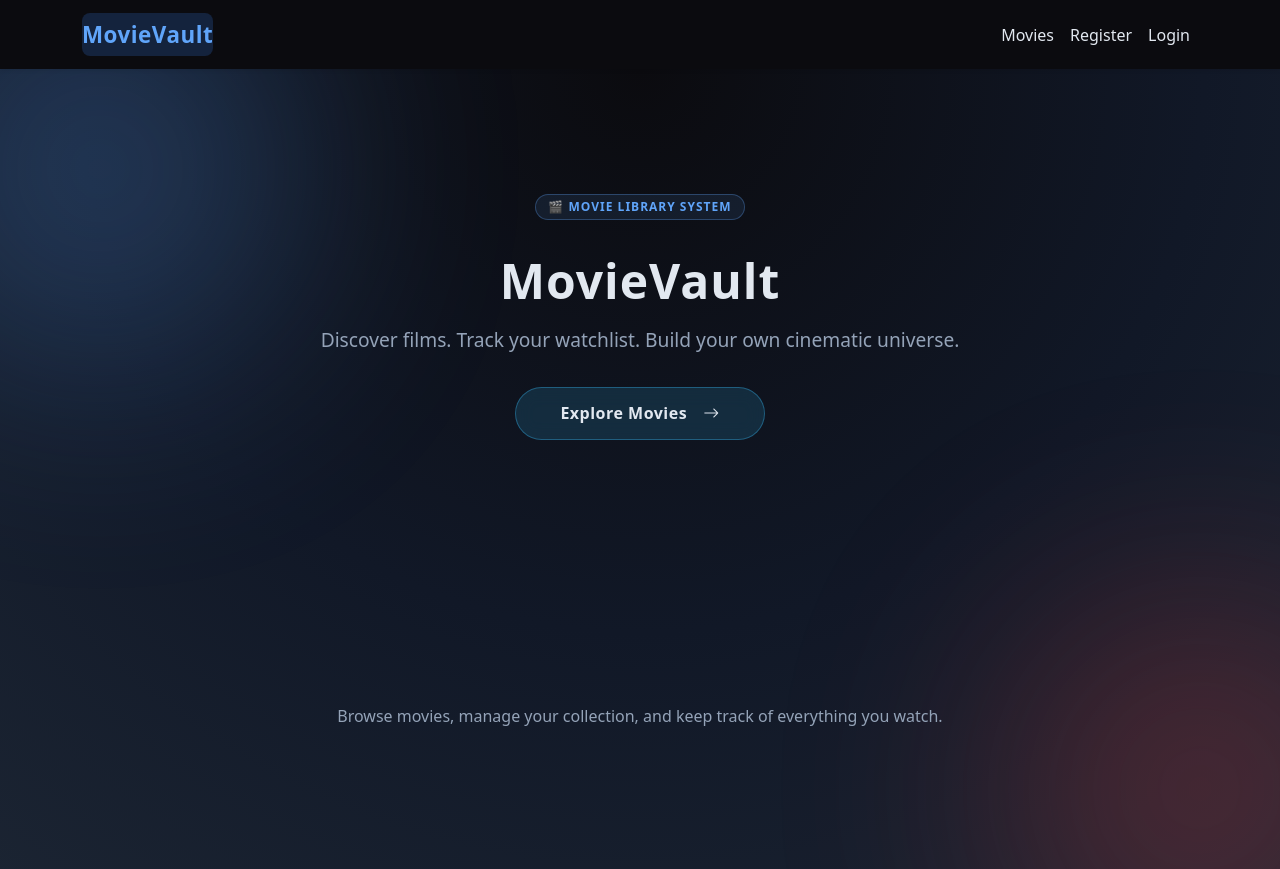
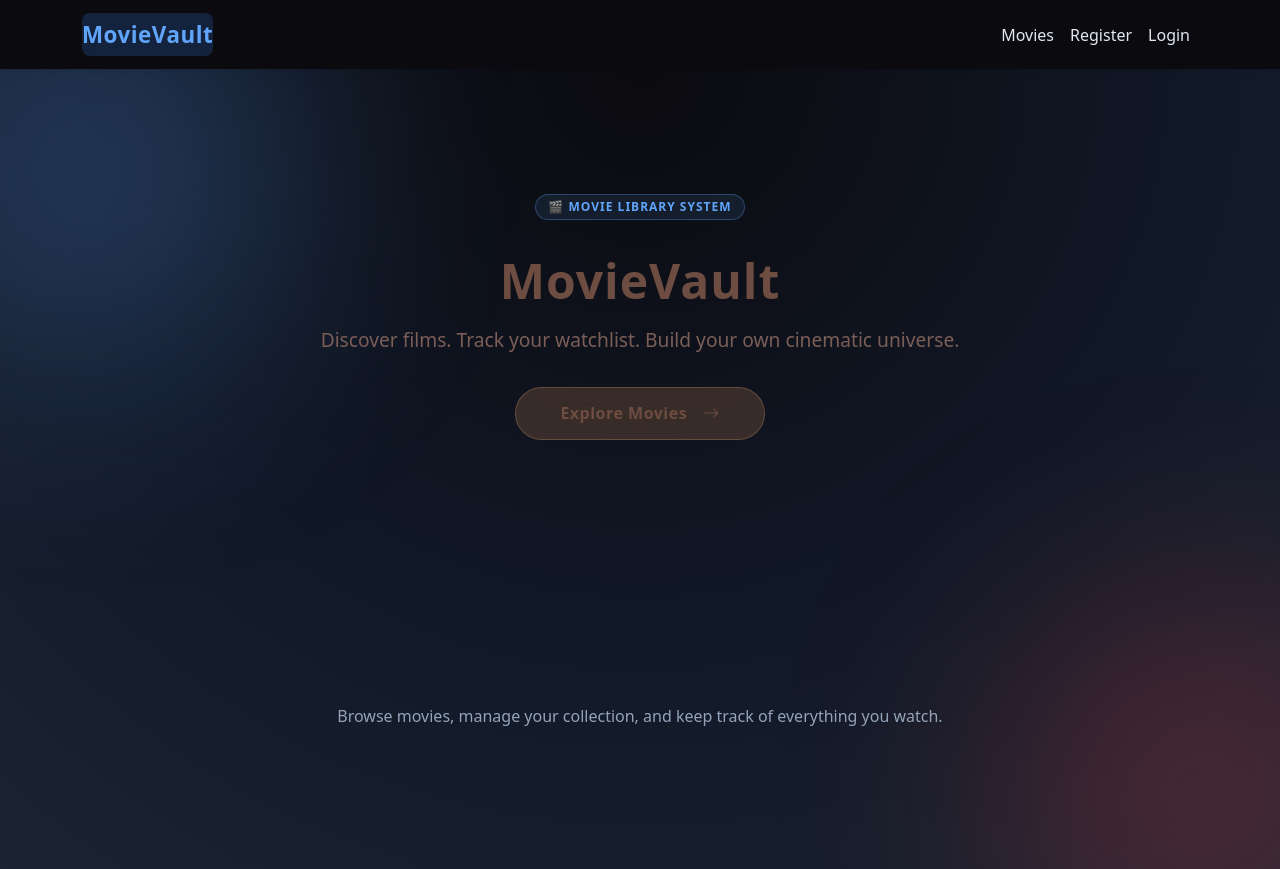
Before and after one commit to Reyuken/BlogAppClient-unabia, a Vue app: page /#/ in a window 1280 px wide. Built offline with nearby package versions, Linux system fonts and the light colour scheme; no server answers.

Commit message:
style: update colors and styles for banner component

```diff
--- a/src/components/BannerComponent.vue
+++ b/src/components/BannerComponent.vue
@@ -56,14 +56,14 @@ export default {
 .title {
   font-size: 3rem;
   font-weight: 700;
-  color: #e2e8f0;
+  color: #6d4c41;
   letter-spacing: 1px;
   margin: 0;
 }
 
 .tagline {
   font-size: 1.2rem;
-  color: #94a3b8;
+  color: #7b5e57;
   margin-bottom: 2rem;
 }
 
@@ -74,10 +74,10 @@ export default {
   width: 250px;
   gap: 8px;
 
-  background: rgba(56, 189, 248, 0.15);
-  color: #e2e8f0;
+  background: rgba(244, 162, 97, 0.18);
+  color: #6d4c41;
 
-  border: 1px solid rgba(56, 189, 248, 0.35);
+  border: 1px solid rgba(176, 137, 104, 0.35);
   border-radius: 999px;
 
   padding: 0.85rem 1.8rem;
@@ -93,17 +93,96 @@ export default {
 }
 
 .banner-btn:hover {
-  background: rgba(56, 189, 248, 0.25);
-  border-color: rgba(56, 189, 248, 0.7);
+  background: rgba(244, 162, 97, 0.28);
+  border-color: rgba(244, 162, 97, 0.6);
   transform: translateY(-3px);
   box-shadow:
-    0 0 20px rgba(56, 189, 248, 0.25),
-    0 10px 25px rgba(0, 0, 0, 0.35);
-  color: #ffffff;
+    0 0 20px rgba(244, 162, 97, 0.25),
+    0 10px 25px rgba(0, 0, 0, 0.12);
+  color: #5a3e36;
 }
 
 .banner-btn:active {
   transform: translateY(-1px);
-  box-shadow: 0 0 10px rgba(56, 189, 248, 0.2);
+  box-shadow: 0 0 10px rgba(244, 162, 97, 0.2);
 }
 </style>
+<style scoped>
+.banner-wrapper {
+  padding: 1rem 1rem 15rem;
+  text-align: center;
+}
+
+.banner-content {
+  max-width: 800px;
+  margin: auto;
+}
+
+.title-row {
+  display: flex;
+  align-items: center;
+  justify-content: center;
+  gap: 10px;
+  margin-bottom: 1rem;
+}
+
+.title-logo {
+  width: 75px;
+  height: 100%;
+  object-fit: contain;
+}
+
+.title {
+  font-size: 3rem;
+  font-weight: 700;
+  color: #6d4c41;
+  letter-spacing: 1px;
+  margin: 0;
+}
+
+.tagline {
+  font-size: 1.2rem;
+  color: #7b5e57;
+  margin-bottom: 2rem;
+}
+
+.banner-btn {
+  display: inline-flex;
+  align-items: center;
+  justify-content: center;
+  width: 250px;
+  gap: 8px;
+
+  background: rgba(244, 162, 97, 0.18);
+  color: #6d4c41;
+
+  border: 1px solid rgba(176, 137, 104, 0.35);
+  border-radius: 999px;
+
+  padding: 0.85rem 1.8rem;
+
+  font-weight: 600;
+  letter-spacing: 0.5px;
+
+  backdrop-filter: blur(10px);
+
+  transition: all 0.25s ease;
+
+  box-shadow: 0 0 0 transparent;
+}
+
+.banner-btn:hover {
+  background: rgba(244, 162, 97, 0.28);
+  border-color: rgba(244, 162, 97, 0.6);
+  transform: translateY(-3px);
+  box-shadow:
+    0 0 20px rgba(244, 162, 97, 0.25),
+    0 10px 25px rgba(0, 0, 0, 0.12);
+  color: #5a3e36;
+}
+
+.banner-btn:active {
+  transform: translateY(-1px);
+  box-shadow: 0 0 10px rgba(244, 162, 97, 0.2);
+}
+</style>
```
